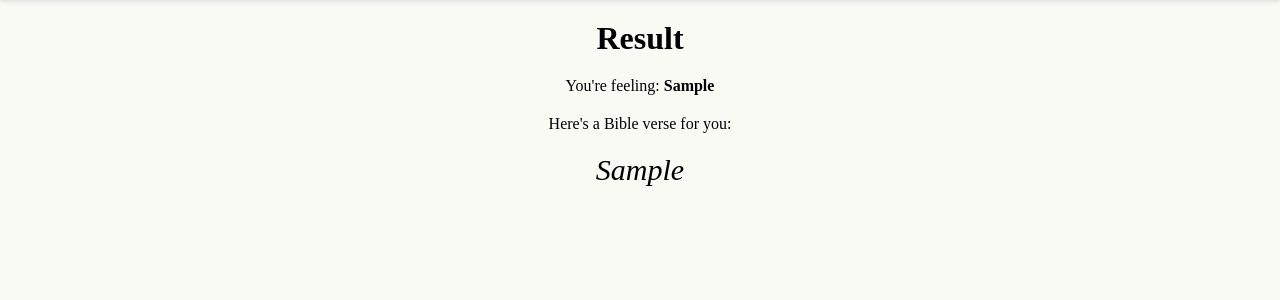
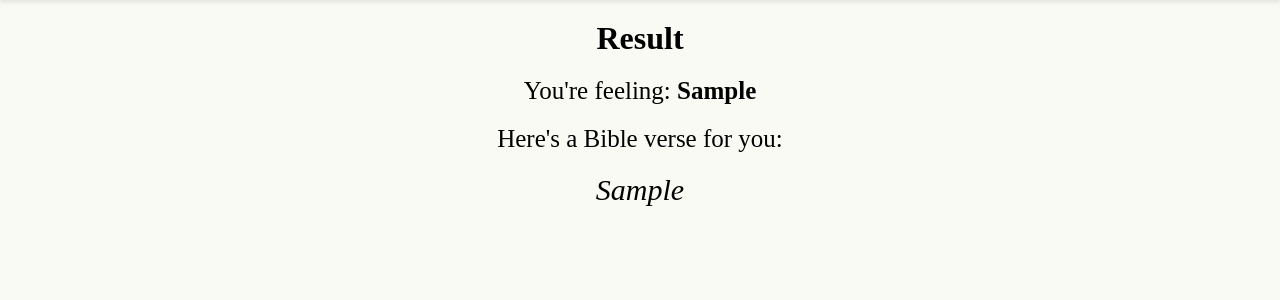
Before and after one commit to nehajosephh/WordWise, a Flask app: template templates/result.html in a window 1280 px wide. Shown: the part 67-367 px from the top of the page. Run offline with Flask 3, Linux system fonts and the light colour scheme; the template is opened without the code that fills it: most values are stand-ins (such as "Sample title", 1, 10 or a date in 2020).

Commit message:
Initial commit

```diff
--- a/static/styles/result.css
+++ b/static/styles/result.css
@@ -51,9 +51,15 @@ nav a:hover {
 }
 
 /* Content Styles */
-h1, p {
+p {
     text-align: center;
     margin: 20px 0;
+    font-size: 25px;
+}
+h1 {
+    text-align: center;
+    margin: 20px 0;
+    font-size: 60;
 }
 
 blockquote {
@@ -63,6 +69,6 @@ blockquote {
     justify-content: center;
     align-items: center;
     font-size: 30px;
-    padding-left: 20px;
-    padding-right: 20px;
+    padding-left: 50px;
+    padding-right: 50px;
 }
```
